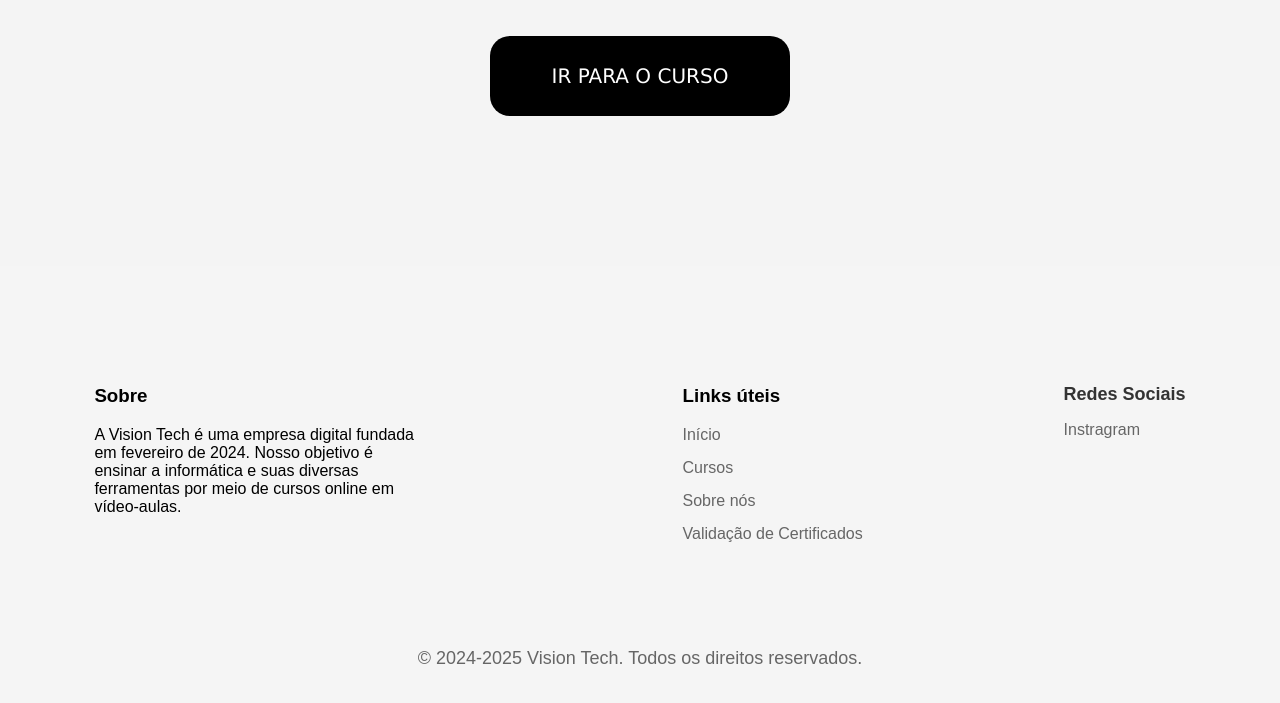
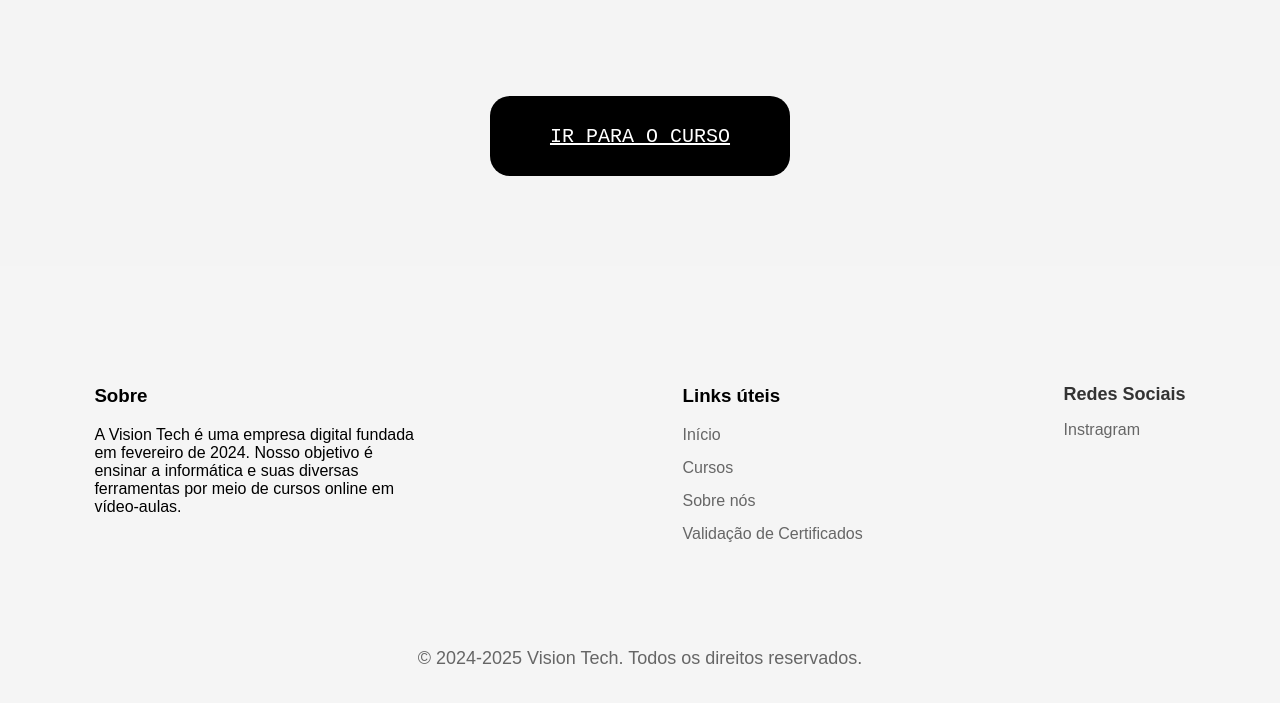
Before and after one commit to ThalesAnderson/site, a plain HTML site: page cursos/word/word_preview.html in a window 1280 px wide. Shown: the part 1000-1703 px from the top of the page. Drawn offline with Linux system fonts and the light colour scheme.

Commit message:
Texto ainda não aparece

```diff
--- a/cursos/todos_os_cursos.css
+++ b/cursos/todos_os_cursos.css
@@ -29,7 +29,11 @@
 }
 
 .redirecionar {
+    display: flex;
+    justify-content: center;
+    align-items: center;
     height: 200px;
+    width: 400px;
 }
 
 .botao_curso {
@@ -38,8 +42,8 @@
     align-items: center;
     height: 80px;
     width: 300px;
-    text-decoration: none;
-    font-family:'Lucida Sans', 'Lucida Sans Regular', 'Lucida Grande', 'Lucida Sans Unicode', Geneva, Verdana, sans-serif;
+    /*text-decoration: none;*/
+    font-family:'Courier New', Courier, monospace;
     font-size: 20px;
     color: white;
     background: black;
```
